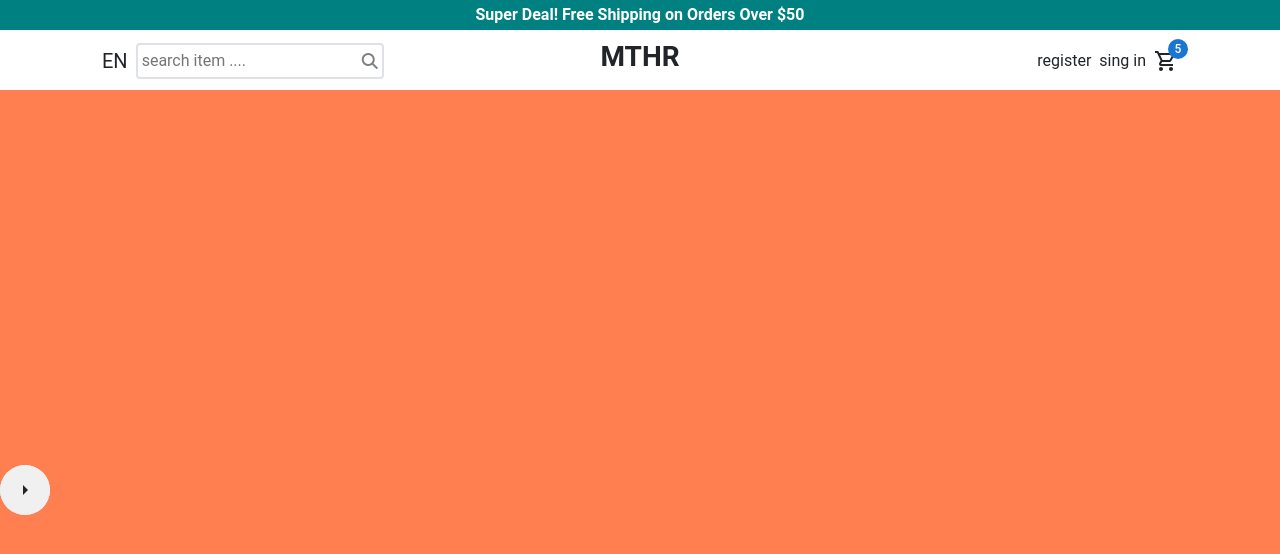
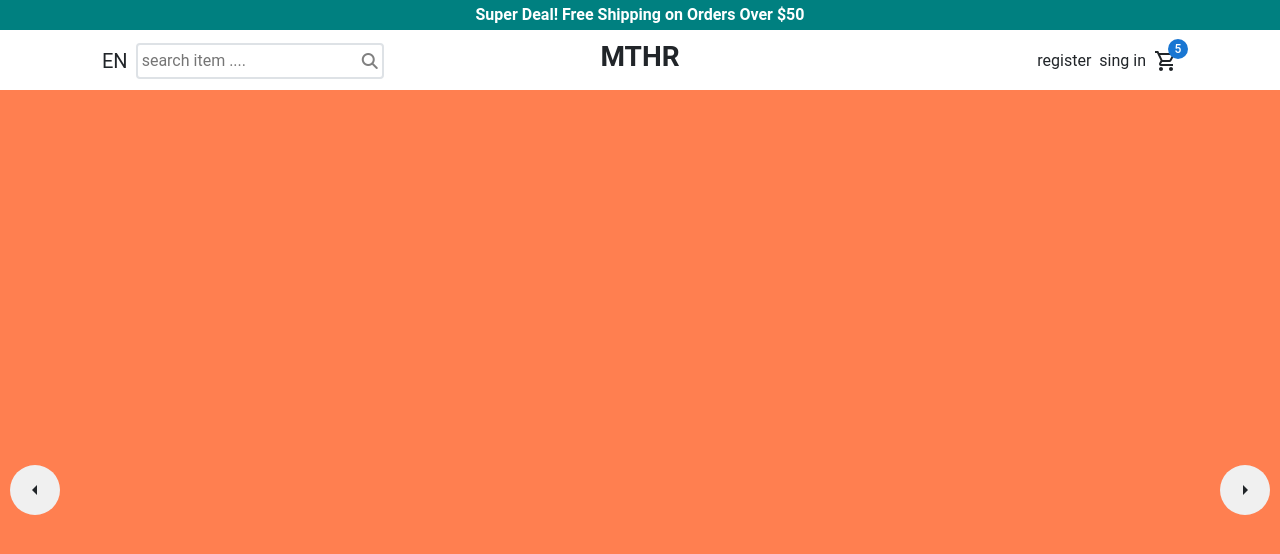
Before and after one commit to exploreTanvir/E-Commerce-MERN, a React (Create React App) app: page / in a window 1280 px wide. Shown: the top 554 px of the page. Built offline with nearby package versions, Linux system fonts and the light colour scheme.

Commit message:
MERN E-Commerce

```diff
--- a/src/components/slider/Slider.jsx
+++ b/src/components/slider/Slider.jsx
@@ -5,10 +5,10 @@ import "./slider.css"
 const Slider = () => {
   return (
     <div className=' slider position-relative'>
-            <div className="icons rounded-circle position-absolute ">
+            <div className="icons left rounded-circle position-absolute ">
                 <ArrowLeftOutlined/>
             </div>
-            <div className="icons rounded-circle position-absolute">
+            <div className="icons right rounded-circle position-absolute">
                 <ArrowRightOutlined/>
             </div>
     </div>
--- a/src/components/slider/slider.css
+++ b/src/components/slider/slider.css
@@ -12,4 +12,11 @@
     bottom: 0;
     margin: auto;
   }
+
+  .left {
+    left: 10px;
+  }
+  .right {
+    right: 10px;
+  }
 }
```
